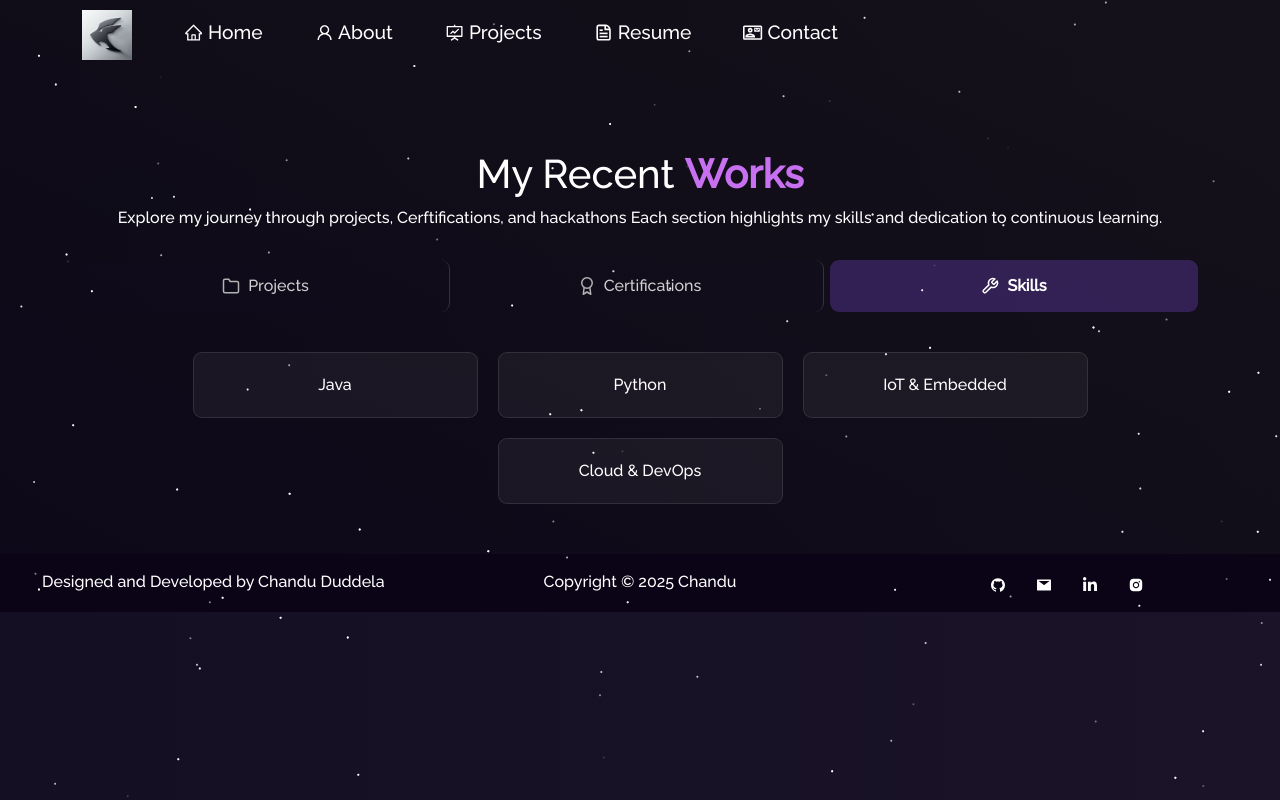
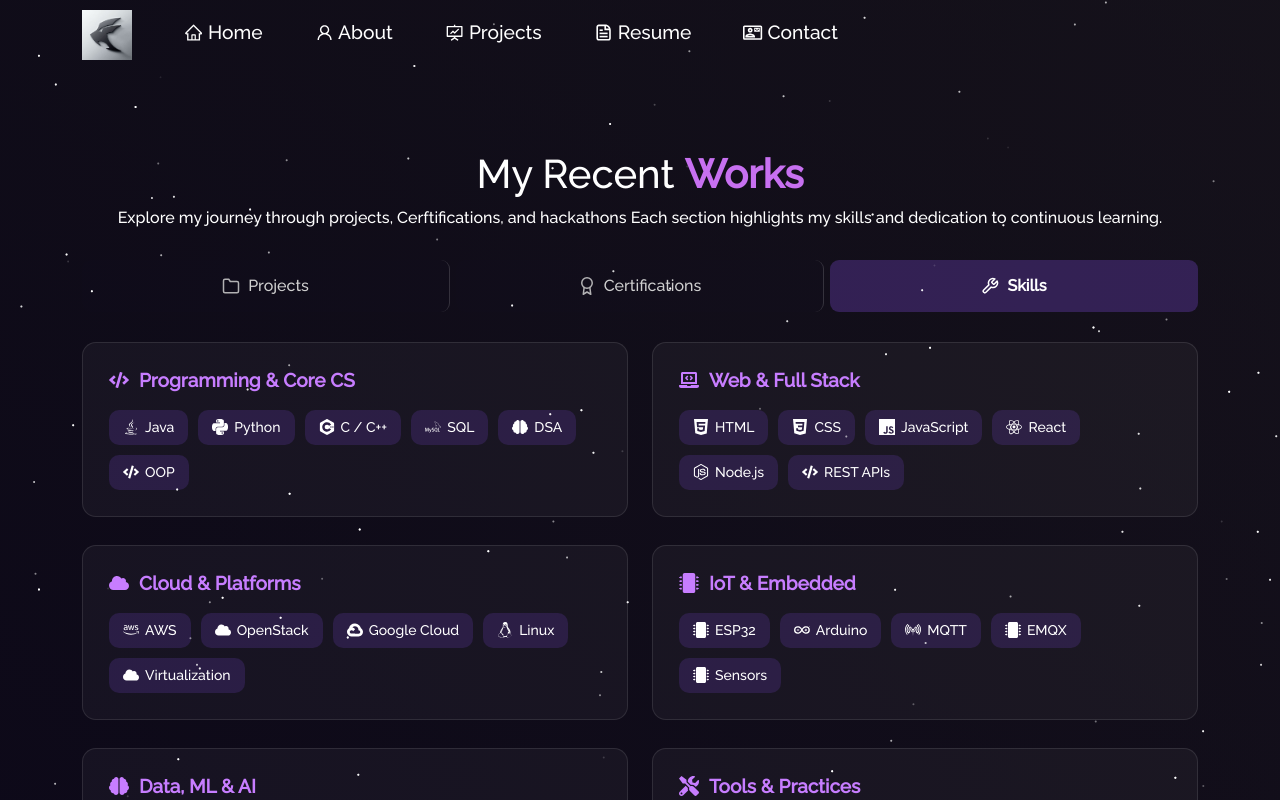
Before and after one commit to chandu-bala/portfolio, a React (Create React App) app: page /project in a window 1280 px wide. Both pictures are taken after a click on the element "Skills". Shown: the top 800 px of the page. Built offline with nearby package versions, Linux system fonts and the light colour scheme.

Commit message:
Skills - parse

```diff
--- a/src/Components/Projects/Projects.js
+++ b/src/Components/Projects/Projects.js
@@ -31,6 +31,14 @@ import nptel from "../../Assets/Certifications/Chandu  nptel_page-0001.jpg";
 import IDT from "../../Assets/Certifications/Courseera-IDT.jpg";
 import PWCIP from "../../Assets/Certifications/Courseera-PWCIP.jpg";
 import udemy from "../../Assets/Certifications/udemycert_page-0001.jpg";
+
+
+// Skills Icons
+// Category Icons
+import {FaCode,FaLaptopCode,FaCloud,FaMicrochip,FaBrain,FaTools} from "react-icons/fa";
+
+// Skill Icons
+import {SiJava,SiPython,SiCplusplus,SiMysql,SiHtml5,SiCss3,SiJavascript,SiReact,SiNodedotjs,SiAmazonaws,SiGooglecloud,SiLinux,SiArduino,SiEclipsemosquitto ,SiGit,SiGithub,SiVisualstudiocode,SiPostman,SiPandas,SiNumpy,SiScikitlearn,SiXgboost} from "react-icons/si";
 
 
 function Projects() {
@@ -278,18 +286,102 @@ function Projects() {
 )}
 
 
+{activeTab === "skills" && (
+  <Row className="skill-row" style={{ justifyContent: "center" }}>
+
+    {/* Programming */}
+    <Col md={6} sm={12} className="skill-card-col">
+      <div className="skill-card">
+        <h5><FaCode className="skill-icon" /> Programming & Core CS</h5>
+        <div className="skill-tags">
+          <span><SiJava /> Java</span>
+          <span><SiPython /> Python</span>
+          <span><SiCplusplus /> C / C++</span>
+          <span><SiMysql /> SQL</span>
+          <span><FaBrain /> DSA</span>
+          <span><FaCode /> OOP</span>
+        </div>
+      </div>
+    </Col>
+
+    {/* Web */}
+    <Col md={6} sm={12} className="skill-card-col">
+      <div className="skill-card">
+        <h5><FaLaptopCode className="skill-icon" /> Web & Full Stack</h5>
+        <div className="skill-tags">
+          <span><SiHtml5 /> HTML</span>
+          <span><SiCss3 /> CSS</span>
+          <span><SiJavascript /> JavaScript</span>
+          <span><SiReact /> React</span>
+          <span><SiNodedotjs /> Node.js</span>
+          <span><FaCode /> REST APIs</span>
+        </div>
+      </div>
+    </Col>
+
+    {/* Cloud */}
+    <Col md={6} sm={12} className="skill-card-col">
+      <div className="skill-card">
+        <h5><FaCloud className="skill-icon" /> Cloud & Platforms</h5>
+        <div className="skill-tags">
+          <span><SiAmazonaws /> AWS</span>
+          <span><FaCloud /> OpenStack</span>
+          <span><SiGooglecloud /> Google Cloud</span>
+          <span><SiLinux /> Linux</span>
+          <span><FaCloud /> Virtualization</span>
+        </div>
+      </div>
+    </Col>
+
+    {/* IoT */}
+    <Col md={6} sm={12} className="skill-card-col">
+      <div className="skill-card">
+        <h5><FaMicrochip className="skill-icon" /> IoT & Embedded</h5>
+        <div className="skill-tags">
+          <span><FaMicrochip /> ESP32</span>
+          <span><SiArduino /> Arduino</span>
+          <span><SiEclipsemosquitto /> MQTT</span>
+          <span><FaMicrochip /> EMQX</span>
+          <span><FaMicrochip /> Sensors</span>
+        </div>
+      </div>
+    </Col>
+
+    {/* AI / ML */}
+    <Col md={6} sm={12} className="skill-card-col">
+      <div className="skill-card">
+        <h5><FaBrain className="skill-icon" /> Data, ML & AI</h5>
+        <div className="skill-tags">
+          <span><SiPandas /> Pandas</span>
+          <span><SiNumpy /> NumPy</span>
+          <span><SiScikitlearn /> Scikit-learn</span>
+          <span><FaBrain /> XGBoost</span>
+          <span><FaBrain /> Data Viz</span>
+          <span><FaBrain /> LLMs</span>
+        </div>
+      </div>
+    </Col>
+
+    {/* Tools */}
+    <Col md={6} sm={12} className="skill-card-col">
+      <div className="skill-card">
+        <h5><FaTools className="skill-icon" /> Tools & Practices</h5>
+        <div className="skill-tags">
+          <span><SiGit /> Git</span>
+          <span><SiGithub /> GitHub</span>
+          <span><SiVisualstudiocode /> VS Code</span>
+          <span><SiPostman /> Postman</span>
+          <span><FaTools /> Agile</span>
+          <span><FaTools /> Debugging</span>
+        </div>
+      </div>
+    </Col>
+
+  </Row>
+)}
 
 
 
-
-{activeTab === "skills" && (
-  <Row style={{ justifyContent: "center", paddingBottom: "10px" }}>
-    <Col md={3} className="skill-card">Java</Col>
-    <Col md={3} className="skill-card">Python</Col>
-    <Col md={3} className="skill-card">IoT & Embedded</Col>
-    <Col md={3} className="skill-card">Cloud & DevOps</Col>
-  </Row>
-)}
 
       </Container>
     </Container>
--- a/src/styles.css
+++ b/src/styles.css
@@ -1117,11 +1117,77 @@ html {
   color: #cfcfcf;
 }
 
-
-/* ===== Drive Preview Embed (Clean as possible) ===== */
-
-
-
+/* ============================= */
+/* Projects Skills Section */
+/* ===== Skills Section ===== */
+
+/* ===== Skill Card ===== */
+.skill-card {
+  background: rgba(255, 255, 255, 0.04);
+  border: 1px solid rgba(255, 255, 255, 0.1);
+  border-radius: 14px;
+  padding: 26px;
+  color: #fff;
+  height: 100%;
+  transition: transform 0.3s ease, box-shadow 0.3s ease;
+  margin-bottom: 34px;;
+}
+
+.skill-card:hover {
+  transform: translateY(-6px);
+  box-shadow: 0 14px 35px rgba(0, 0, 0, 0.35);
+}
+
+/* ===== Category Title ===== */
+.skill-card h5 {
+  display: flex;
+  align-items: center;
+  gap: 10px;
+  font-size: 19px;
+  font-weight: 600;
+  color: #c77dff;
+  margin-bottom: 18px;
+}
+
+/* Category icon */
+.skill-icon {
+  font-size: 20px;
+}
+
+/* ===== Skill Tags ===== */
+.skill-tags {
+  display: flex;
+  flex-wrap: wrap;
+  gap: 10px;
+}
+
+.skill-tags span {
+  display: flex;
+  align-items: center;
+  gap: 6px;
+  background: rgba(111, 66, 193, 0.22);
+  padding: 7px 14px;
+  border-radius: 10px;
+  font-size: 14px;
+  white-space: nowrap;
+}
+
+.skill-tags span svg {
+  font-size: 16px;
+}
+.skill-card {
+  width: 100%;           /* full column width */
+  max-width: 560px;      /* ⬅ INCREASE THIS */
+  margin: 0 auto;        /* center inside column */
+  height: 100%;
+  max-height: 240px;;
+}
+
+
+
+.skill-card-col {
+  margin-bottom: 28px;   /* ⬅ Increase row gap */
+}
 
 
 
```
Also changed, not shown: src/Assets/Certifications/c-and-cpp-training.jpeg (added).
